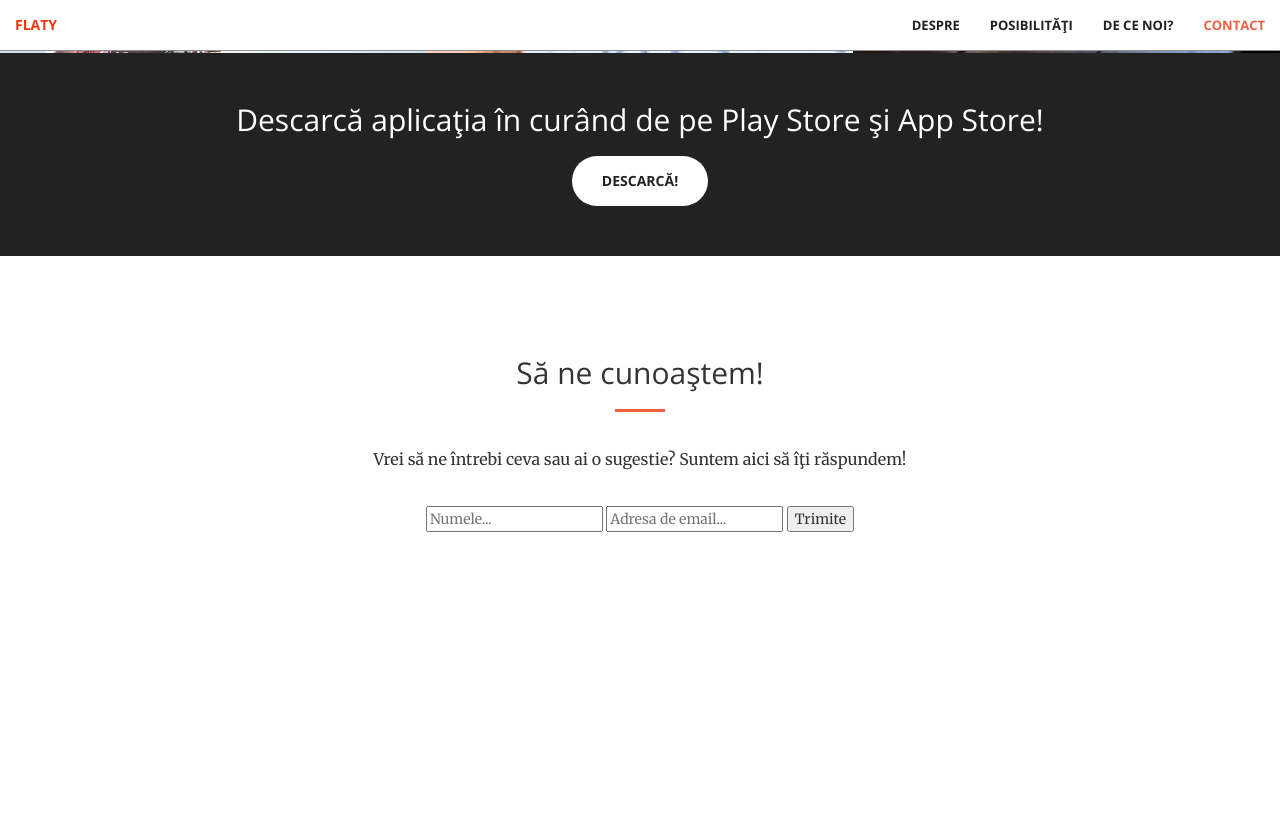
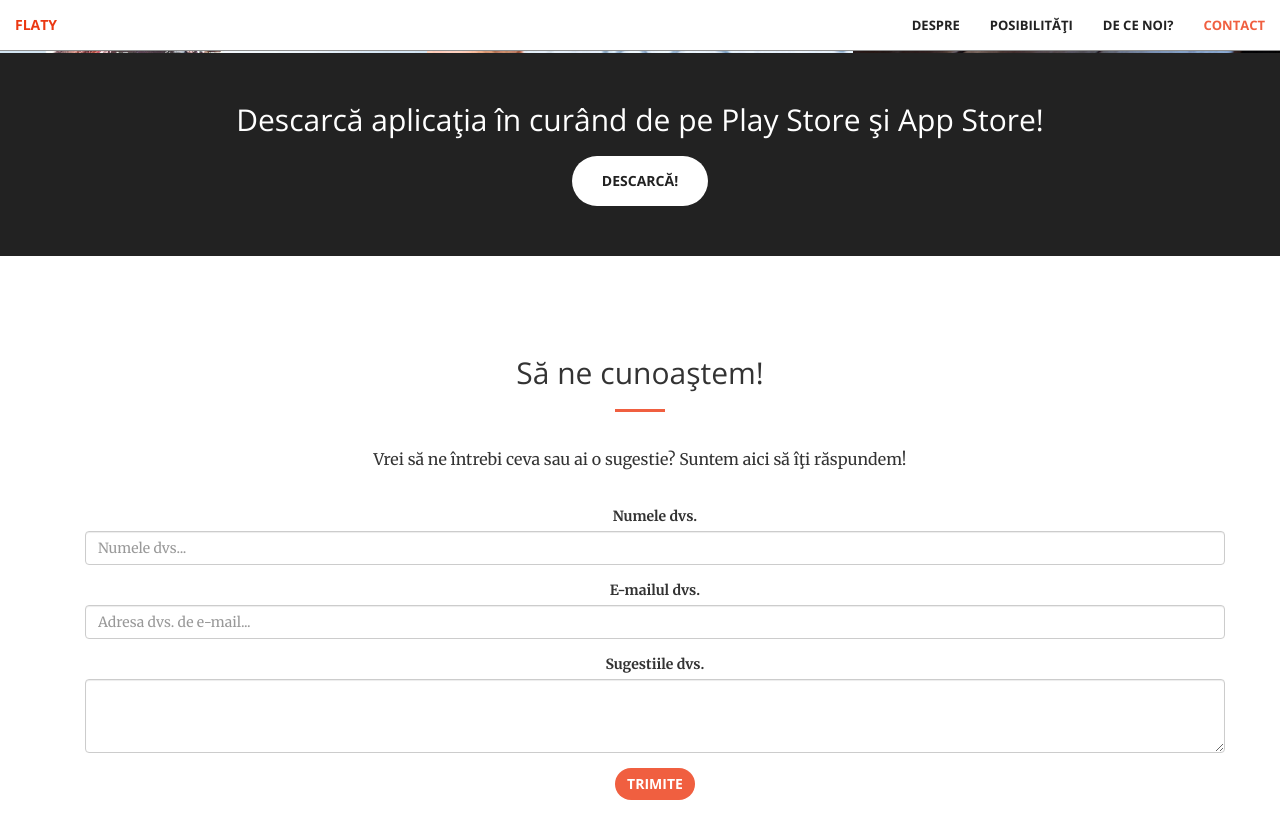
Before and after one commit to rptoma/Flaty-landing-page-2, a Jekyll site: the page built from index.html, in a window 1280 px wide and 900 px high, scrolled down 2335 px. Shown: the top 839 px of the window. Built offline with Jekyll 4.4.1, drawn with Linux system fonts in a browser that asks for light colours; before the commit the page ends 2967 px from its top, so only the background shows below that.

Commit message:
Added responsive container for contact and added textarea for suggestions

```diff
--- a/_includes/contact.html
+++ b/_includes/contact.html
@@ -11,12 +11,25 @@
                     <!--<a href="mailto:{{ site.email }}">-->
                     <!--<i class="fa fa-envelope-o fa-3x wow bounceIn" data-wow-delay=".1s"></i>-->
                     <!--<p>{{ site.email }} </p>-->
+                    <!--</a>-->
+                    <div class="container">
                         <form action="https://formspree.io/appflaty@gmail.com" method="POST">
-                        <input type="text" name="name" placeholder="Numele...">
-                        <input type="email" name="_replyto" placeholder="Adresa de email...">
-                        <input type="submit" value="Trimite">
+                            <div class="form-group">
+                                <label for="numeUtilizator">Numele dvs.</label>
+                                <input type="text" name="name" class="form-control" placeholder="Numele dvs...">
+                              </div>
+                              <div class="form-group">
+                                <label for="emailUtilizator">E-mailul dvs.</label>
+                                <input type="email" name="_replyto" class="form-control" placeholder="Adresa dvs. de e-mail...">
+                              </div>
+                              <div class="form-group">
+                                <label for="sugestiiUtilizator">Sugestiile dvs.</label>
+                                <textarea class="form-control" id="exampleTextarea" rows="3"></textarea>
+                            </div>
+
+                              <button type="submit" class="btn btn-primary">Trimite</button>
                         </form>
-                <!--</a>-->
+                    </div>
                 </div>
             </center>
 
```
Lines whose indentation alone changed are shown as unchanged.
